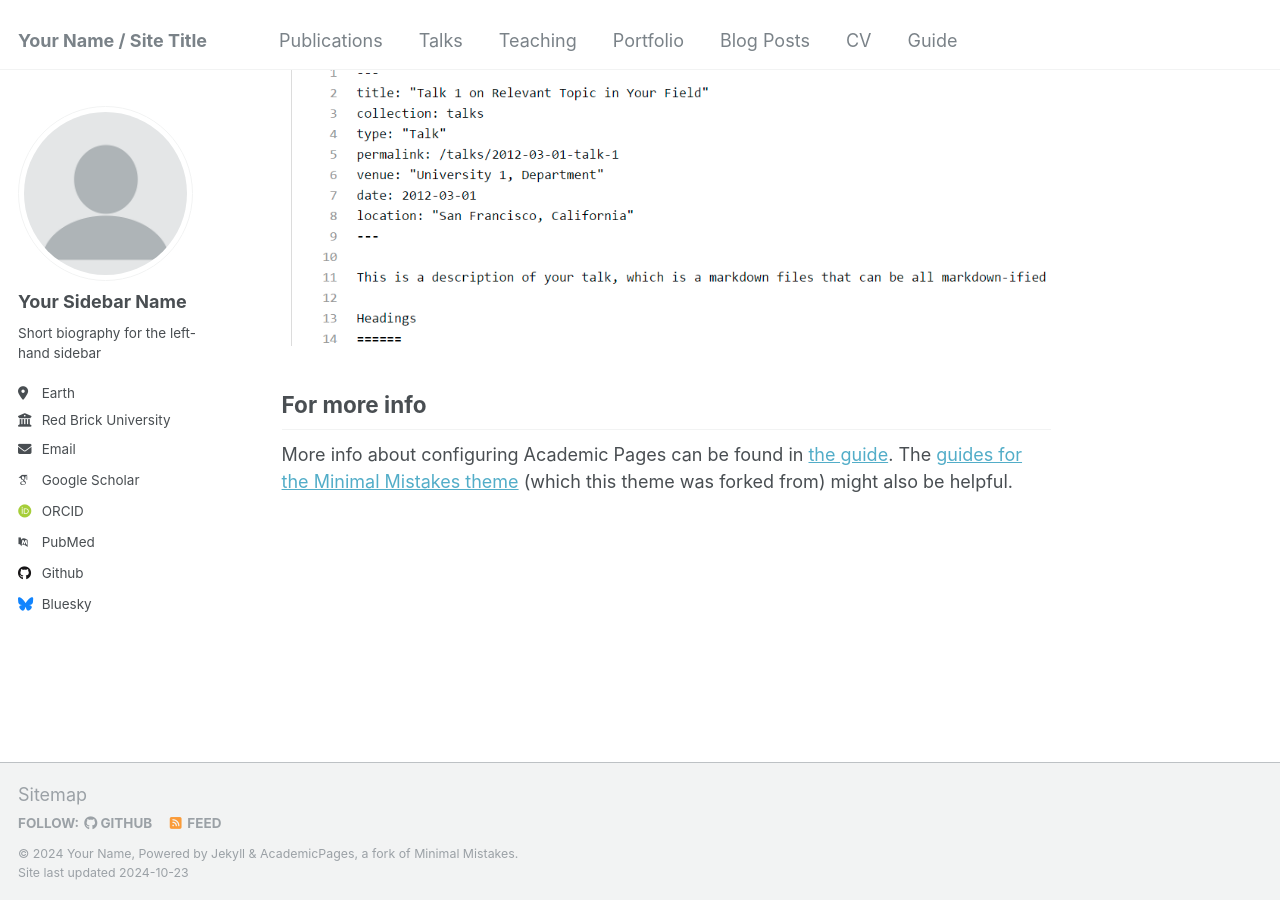
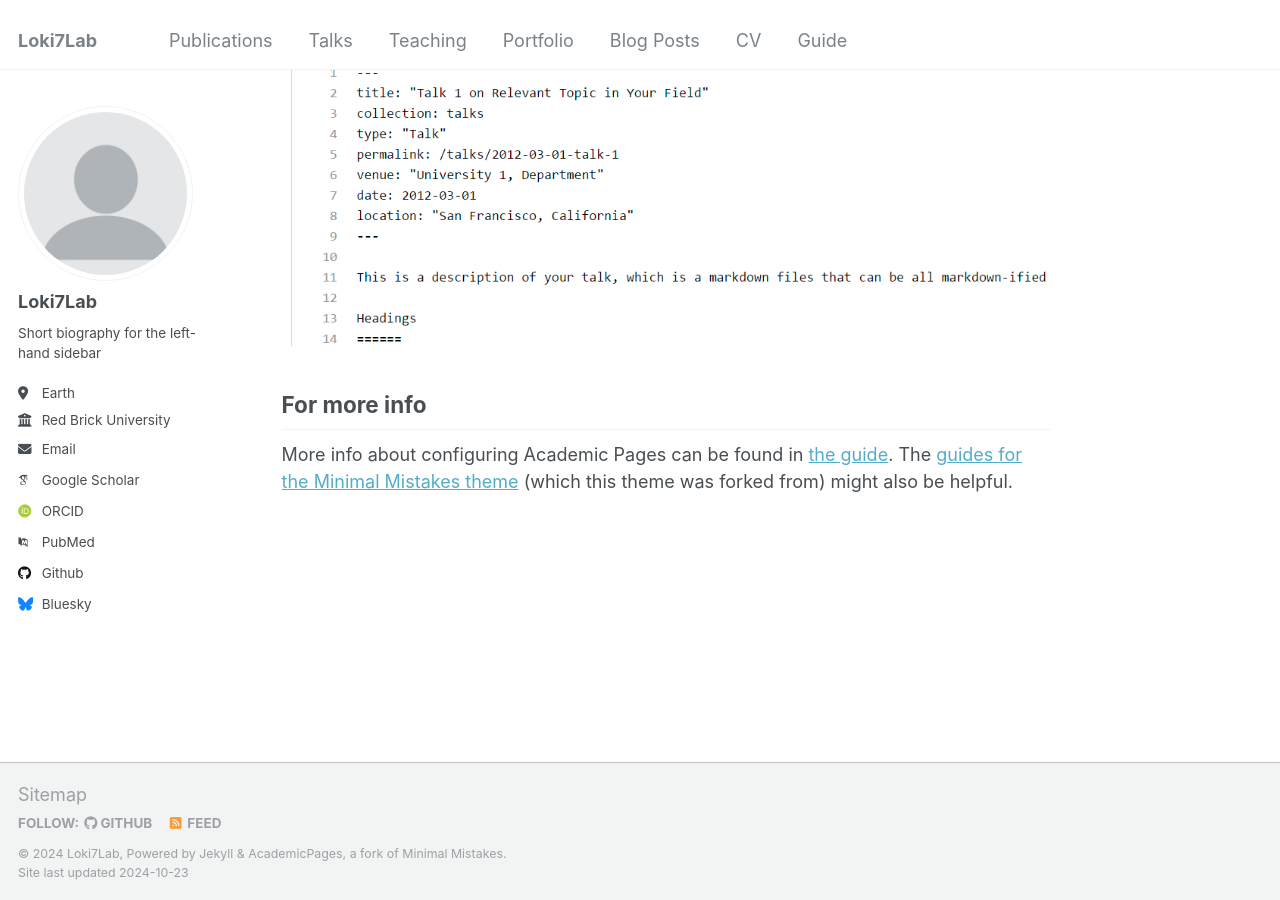
Before and after one commit to loki7lab/loki7lab.github.io, a Jekyll site: the page built from _pages/about.md, in a window 1280 px wide and 900 px high, scrolled down 2643 px. Built offline with Jekyll 4.4.1, drawn with Linux system fonts in a browser that asks for light colours; some web fonts are replaced.

Commit message:
Update _config.yml

```diff
--- a/_config.yml
+++ b/_config.yml
@@ -8,13 +8,13 @@
 
 # Basic Site Settings
 locale                   : "en-US"
-title                    : "Your Name / Site Title"
+title                    : "Loki7Lab"
 title_separator          : "-"
-name                     : &name "Your Name"
+name                     : &name "Loki7Lab"
 description              : &description "personal description"
-url                      : https://academicpages.github.io # the base hostname & protocol for your site e.g. "https://mmistakes.github.io"
+url                      : https://loki7lab.github.io # the base hostname & protocol for your site e.g. "https://mmistakes.github.io"
 baseurl                  : "" # the subpath of your site, e.g. "/blog"
-repository               : "academicpages/academicpages.github.io"
+repository               : "loki7lab/loki7lab.github.io"
 
 # Site Author - The following control what appear as part of the author content on the side bar.
 #               If a field is blank the icon and link will not appear, otherwise it will be shown.
@@ -22,13 +22,13 @@ repository               : "academicpages/academicpages.github.io"
 author:
   # Biographic information
   avatar           : "profile.png"
-  name             : "Your Sidebar Name"
+  name             : "Loki7Lab"
   pronouns         : # example: "she/her"
   bio              : "Short biography for the left-hand sidebar"
   location         : "Earth"
   employer         : "Red Brick University"
   uri              : # URL
-  email            : "none@example.org"
+  email            : "Loki7Lab@icloud.com"
 
   # Academic websites
   arxiv            : # URL - Update with the correct link to your profile
```
